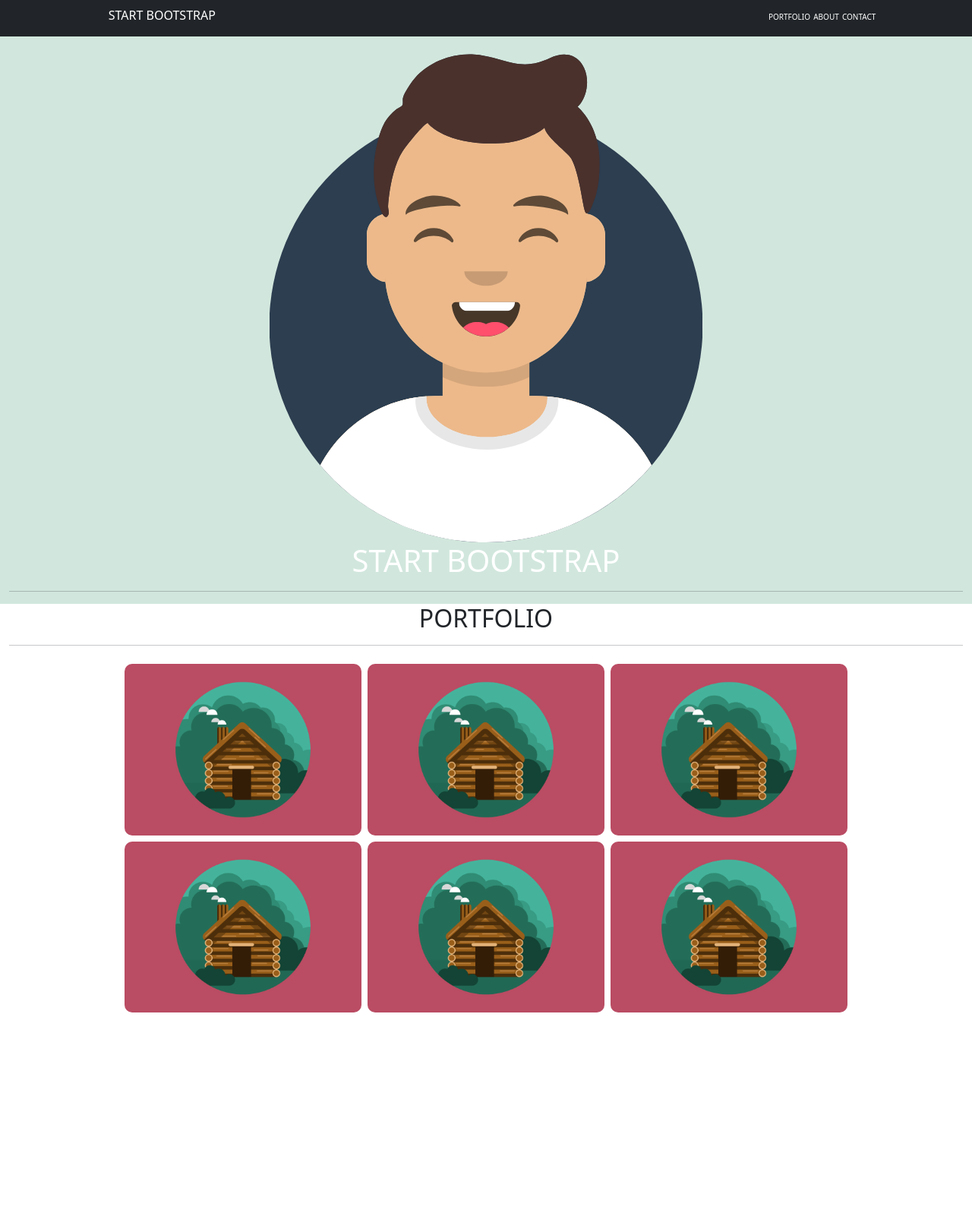
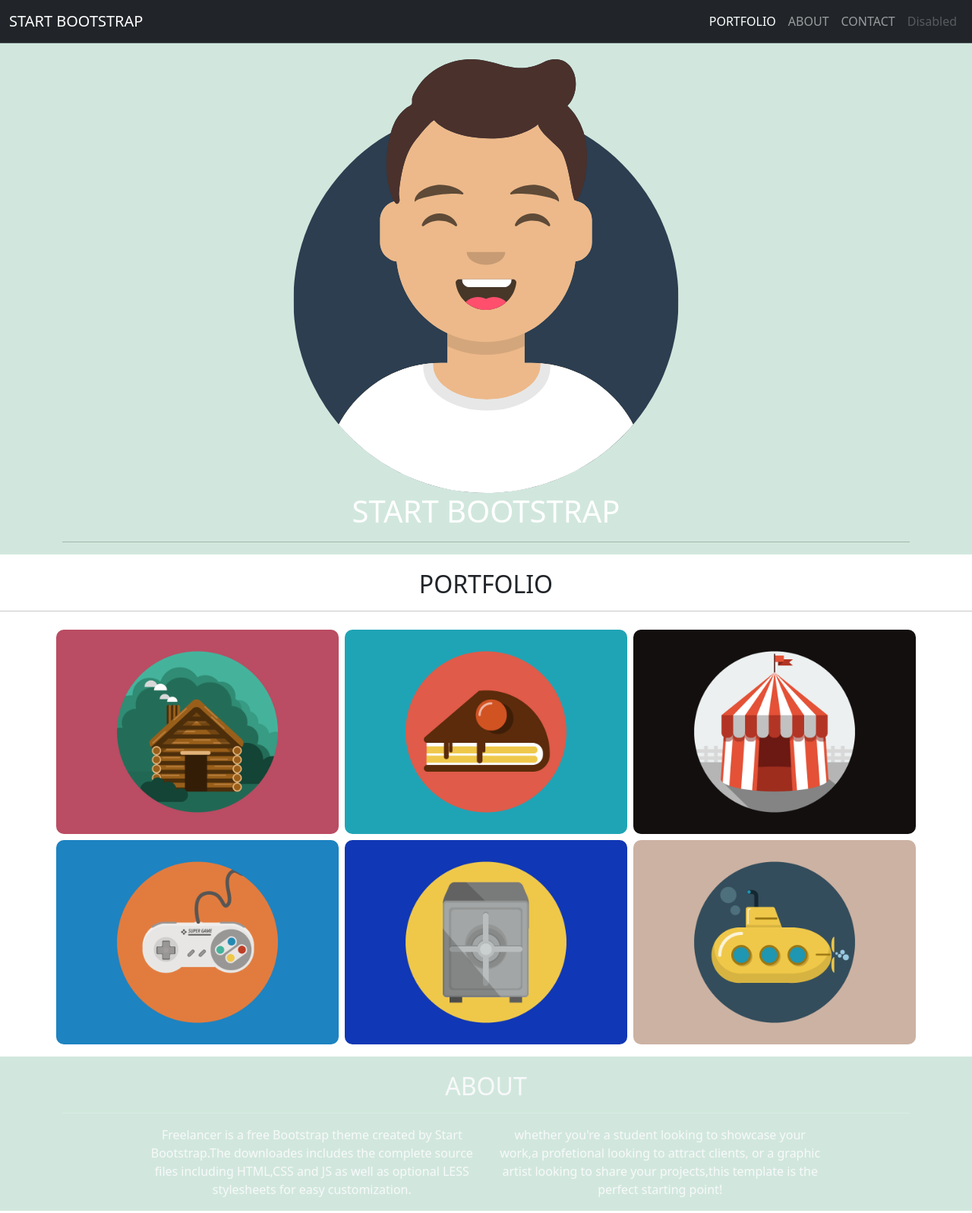
Before and after one commit to EnricoValente/html-css-bootstrap-freelancer, a plain HTML site: page index.html in a window 1280 px wide. Shown: the top 1597 px of the page at 76% size. Before the commit the page ends 1333 px from the top, so only its background shows below. Drawn offline with nearby package versions, Linux system fonts and the light colour scheme.

Commit message:
Completato main ( form struttura)

```diff
--- a/css/style.css
+++ b/css/style.css
@@ -7,29 +7,6 @@ img {
     display: block;
 }
 
-
-.start-link > a {
-    color: white;
-    text-decoration: none;
-
-}
-
-
-.list-links ul li {
-    list-style: none;
-    display: inline-block;
-
-}
-
-.list-links ul li > a {
-    color: white;
-    text-decoration: none;
-    font-size: .625rem;
-}
-
-i {
-    color: white;
-}
 
 .img-box {
     width: 50%;
@@ -47,8 +24,14 @@ h1 {
 
 h2 {
     text-align: center;
+    padding-top: 1.25rem;
 }
 
 .big-img > img {
     border-radius: .625rem;
 }
+
+.smaller-box {
+   width:80%;
+   margin: 0 auto;
+}
--- a/index.html
+++ b/index.html
@@ -17,53 +17,40 @@
     </head>
     <body>
 
-        <div class="container-fluid">
-            <header>
-
-                <div class="row justify-content-between text-center bg-dark pt-2">
 
 
-                    <div class="col-6 col-md-4">
-
-                        <div class="start-link">
-
-                            <a href="#">START BOOTSTRAP</a>
-
-                        </div>
-
-                    </div>
-
-                    <div class="col-6 col-md-4 d-md-none">
-
-                        <div class="bars">
-
-                            <i class="fa-solid fa-bars fa-2x"></i>
-
-                        </div>
-
-                    </div>
 
 
-                    <div class="col-6 col-md-4 d-none d-md-inline-block">
-                        <div class="list-links">
 
-                            <ul>
-                                <li><a href="#">PORTFOLIO</a></li>
-                                <li><a href="#">ABOUT</a></li>
-                                <li><a href="#">CONTACT</a></li>
-                            </ul>
+        <header class="bootstrap-menu">
 
+            <nav class="navbar navbar-expand-md bg-dark border-bottom border-bottom-dark" data-bs-theme="dark">
+                <div class="container-fluid">
+                    <a class="navbar-brand" href="#">START BOOTSTRAP</a>
+                    <button class="navbar-toggler" type="button" data-bs-toggle="collapse" data-bs-target="#navbarNavAltMarkup" aria-controls="navbarNavAltMarkup" aria-expanded="false" aria-label="Toggle navigation">
+                    <span class="navbar-toggler-icon"></span>
+                    </button>
+                    <div class="collapse navbar-collapse justify-content-end" id="navbarNavAltMarkup">
+                    <div class="navbar-nav">
+                        <a class="nav-link active" aria-current="page" href="#">PORTFOLIO</a>
+                        <a class="nav-link" href="#">ABOUT</a>
+                        <a class="nav-link" href="#">CONTACT</a>
+                        <a class="nav-link disabled">Disabled</a>
                     </div>
                     </div>
-
                 </div>
+            </nav>
 
         </header>
 
+
         <main>
 
-                <section>
-                    <div class="row bg-success-subtle justify-content-center">
+            <section class="bg-success-subtle">
+
+                <div class="container">
+
+                    <div class="row justify-content-center">
 
 
                         <div class="col">
@@ -85,6 +72,8 @@
 
                     </div>
 
+                </div>
+
             </section>
 
             <section>
@@ -93,9 +82,11 @@
 
                 <hr>
 
+                <div class="container">
+
                     <div class="row justify-content-center align-items-center">
 
-                        <div class="col-10 col-md-6 col-lg-3 g-2">
+                        <div class="col-12 col-md-6 col-lg-4 g-2">
                             <div class="big-img">
 
                                 <img src="img/cabin.png" alt="">
@@ -104,50 +95,52 @@
 
                         </div>
 
-                        <div class="col-10 col-md-6 col-lg-3 g-2">
+                        <div class="col-12 col-md-6 col-lg-4 g-2">
                             <div class="big-img">
 
-                                <img src="img/cabin.png" alt="">
+                                <img src="img/cake.png" alt="">
 
                             </div>
 
                         </div>
 
-                        <div class="w-100 d-none d-md-block d-lg-none"></div>
 
-                        <div class="col-10 col-md-6 col-lg-3 g-2">
+
+                        <div class="col-12 col-md-6 col-lg-4 g-2">
                             <div class="big-img">
 
-                                <img src="img/cabin.png" alt="">
+                                <img src="img/circus.png" alt="">
 
                             </div>
 
                         </div>
 
-                         <div class="w-100 d-none d-lg-block"></div>
 
-                        <div class="col-10 col-md-6 col-lg-3 g-2">
+
+                        <div class="col-12 col-md-6 col-lg-4 g-2">
                             <div class="big-img">
 
-                                <img src="img/cabin.png" alt="">
+                                <img src="img/game.png" alt="">
 
                             </div>
 
                         </div>
 
-                        <div class="col-10 col-md-6 col-lg-3 g-2">
+                        <div class="col-12 col-md-6 col-lg-4 g-2">
                             <div class="big-img">
 
-                                <img src="img/cabin.png" alt="">
+                                <img src="img/safe.png" alt="">
 
                             </div>
 
                         </div>
 
-                        <div class="col-10 col-md-6 col-lg-3 g-2">
+                        <div class="col-12 col-md-6 col-lg-4 g-2">
                             <div class="big-img">
 
-                                <img src="img/cabin.png" alt="">
+                                <img src="img/submarine.png" alt="">
+
+                            </div>
 
                         </div>
 
@@ -157,12 +150,83 @@
 
             </section>
 
+            <section class="bg-success-subtle text-light mt-3">
+
+
+                <div class="container">
+
+                    <h2>ABOUT</h2>
+
+                    <hr>
+
+                    <div class="smaller-box">
+
+                        <div class="row row-cols-1 row-cols-md-2 text-center">
+
+                            <div class="col">
+
+                                <p>Freelancer is a free Bootstrap theme created by Start Bootstrap.The downloades includes the complete source files including HTML,CSS and JS as well as optional LESS stylesheets for easy customization.</p>
+
+                            </div>
+
+                            <div class="col">
+                                <p>whether you're a student looking to showcase your work,a profetional looking to attract clients, or a graphic artist looking to share your projects,this template is the perfect starting point!</p>
+                            </div>
+
+                        </div>
+
+                    </div>
+
+                </div>
+
+            </section>
+
+            <section>
+
+                <div class="container">
+
+                    <h2>CONTACT ME</h2>
+
+                    <hr>
+
+                    <form action="">
+
+                        <div class="mb-3">
+
+                            <label for="NomeUtente" class="form-label">Nome</label>
+                            <input type="text" class="form-control" id="NomeUtente" placeholder="Inserisci Nome" required>
+
+                        </div>
+
+                        <div class="mb-3">
+                            <label for="email-adress" class="form-label">Email address</label>
+                            <input type="email" class="form-control" id="email-adress" placeholder="name@example.com" required>
+
+                        </div>
+
+                        <div class="mb-3">
+                            <label for="phone-number" class="form-label">Phone Number</label>
+                            <input type="tel" class="form-control" id="phone-number" placeholder="+39-333-333-3333" required>
+
+                        </div>
+
+
+                    </form>
+                </div>
+
+
+            </section>
+
+
+
 
 
 
         </main>
 
-        </div>
+
+
+
 
 
 
```
Also changed, not shown: img/cake.png (added), img/circus.png (added), img/game.png (added), img/safe.png (added), img/submarine.png (added). Lines whose indentation alone changed are shown as unchanged.
